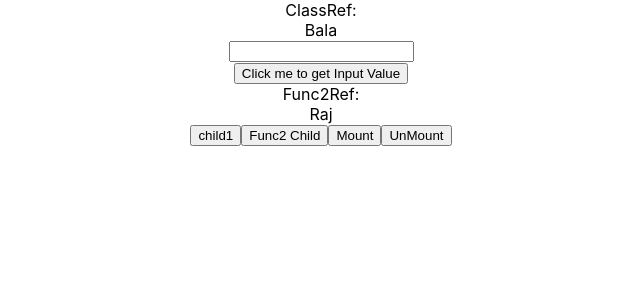
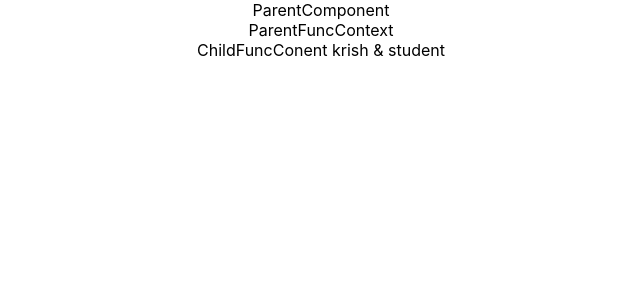
Before and after one commit to krish1302/react-training, a React (Create React App) app: page / in a window 1280 px wide. Shown: the top 300 px of the page, without its empty margins (319-959 px from the left). Built offline with nearby package versions, Linux system fonts and the light colour scheme.

Commit message:
useEffect, CreateContext, useContext

```diff
--- a/src/App.js
+++ b/src/App.js
@@ -9,6 +9,10 @@ import { useRef, useState } from 'react'
 import Func2Ref from './Components/Ref/Func2Ref';
 import ClassCLifecycle from './Components/Lifecycle/ClassCLifecycle';
 import ClassMountingLifeCycle from './Components/Lifecycle/ClassMountingLifeCycle';
+import FuncLifecycle from './Components/Lifecycle/FuncLifecycle';
+import ParentComponent from './Components/ContextClassComponet/ParentComponent';
+import {NameContext, WorkContext} from './Components/Context/Context';
+import ParentFuncContext from './Components/ContextFuncComponent/ParentFuncContext';
 
 function App() {
 
@@ -27,7 +31,7 @@ function App() {
 
       {/* <ProfileClass /> */}
 
-      <ClassRef ref={child1} name="Bala"/>
+      {/* <ClassRef ref={child1} name="Bala"/>
       <Func2Ref ref={child2} name="Raj"/>
 
       <button onClick={() => child1.current.childFunc()}>child1</button>
@@ -38,7 +42,16 @@ function App() {
       <button onClick={()=> setMount(false)}>UnMount</button>
       {
         mount && <ClassMountingLifeCycle first="bala"/>
-      }
+      } */}
+
+
+      {/* <FuncLifecycle /> */}
+      <NameContext.Provider value='krish'>
+        <WorkContext.Provider value='student'>
+          <ParentComponent />
+          <ParentFuncContext />
+        </WorkContext.Provider>
+      </NameContext.Provider>
 
 
     </div>
--- /dev/null
+++ b/src/Components/Context/Context.js
@@ -0,0 +1,4 @@
+import { createContext } from "react";
+
+export const NameContext = createContext('bala')
+export const WorkContext = createContext('teacher')
--- /dev/null
+++ b/src/Components/ContextClassComponet/ChildComponent.js
@@ -0,0 +1,27 @@
+import React, { Component } from 'react'
+import { NameContext, WorkContext } from '../Context/Context'
+
+class ChildComponent extends Component {
+    constructor(props) {
+      super(props)
+    }
+    render() {
+        return (
+            <NameContext.Consumer>
+                {
+                    name => {
+                        <WorkContext.Consumer>
+                            {
+                                work => {
+                                    return <div>child component {name} & {work}</div>
+                                }
+                            }
+                        </WorkContext.Consumer>
+                    }
+                }
+            </NameContext.Consumer>
+        )
+    }
+}
+
+export default ChildComponent
--- /dev/null
+++ b/src/Components/ContextClassComponet/ParentComponent.js
@@ -0,0 +1,14 @@
+import React, { Component } from 'react'
+import ChildComponent from './ChildComponent'
+
+class ParentComponent extends Component {
+  render() {
+    return (
+      <div>ParentComponent
+        <ChildComponent />
+      </div>
+    )
+  }
+}
+
+export default ParentComponent
--- /dev/null
+++ b/src/Components/ContextFuncComponent/ChildFuncContext.js
@@ -0,0 +1,14 @@
+import React, { useContext } from 'react'
+import { NameContext, WorkContext } from '../Context/Context'
+
+const ChildFuncContext = () => {
+
+  const name = useContext(NameContext)
+  const work = useContext(WorkContext)
+
+  return (
+    <div>ChildFuncConent {name} & {work}</div>
+  )
+}
+
+export default ChildFuncContext
--- /dev/null
+++ b/src/Components/ContextFuncComponent/ParentFuncContext.js
@@ -0,0 +1,12 @@
+import React from 'react'
+import ChildFuncContext from './ChildFuncContext'
+
+const ParentFuncContext = () => {
+  return (
+    <div>ParentFuncContext
+        <ChildFuncContext />
+    </div>
+  )
+}
+
+export default ParentFuncContext
--- /dev/null
+++ b/src/Components/Lifecycle/FuncLifecycle.js
@@ -0,0 +1,27 @@
+import React, { useEffect, useState } from 'react'
+import ClassCLifecycle from './ClassCLifecycle'
+
+const FuncLifecycle = (props) => {
+
+    const [count, setCount] = useState(0)
+
+    //mounting lifecycle
+    useEffect(()=>{
+        console.log('Mount useEffect')
+    }, [])
+
+    //updating lifecycle
+    useEffect(()=>{
+        console.log('Update useEffect')
+    }, [count])
+
+  return (
+    <div>FuncLifecycle <br></br>
+    {count}<br></br>
+    <button onClick={()=> setCount(count+1)}>increase count</button>
+    <ClassCLifecycle />
+    </div>
+  )
+}
+
+export default FuncLifecycle
```
